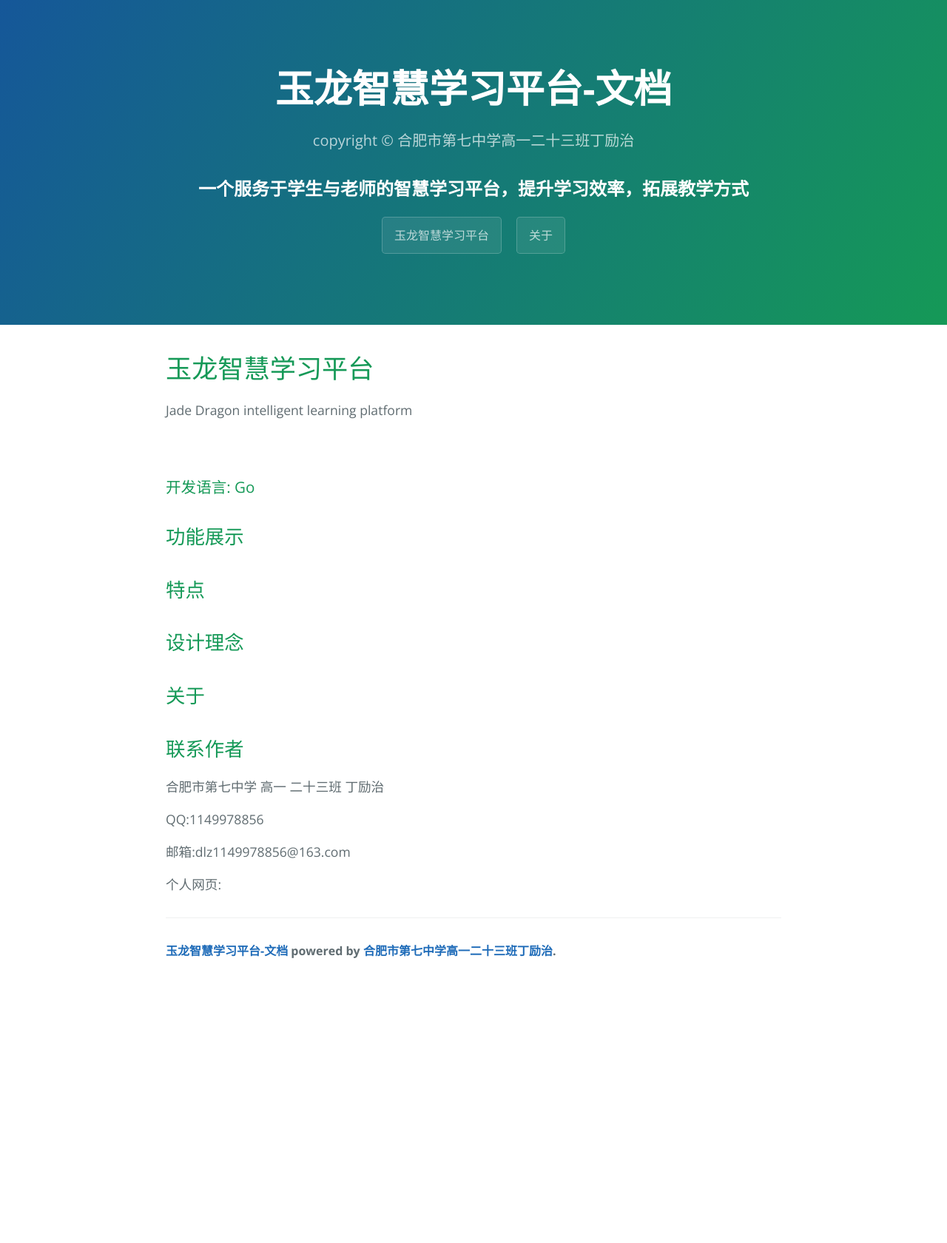
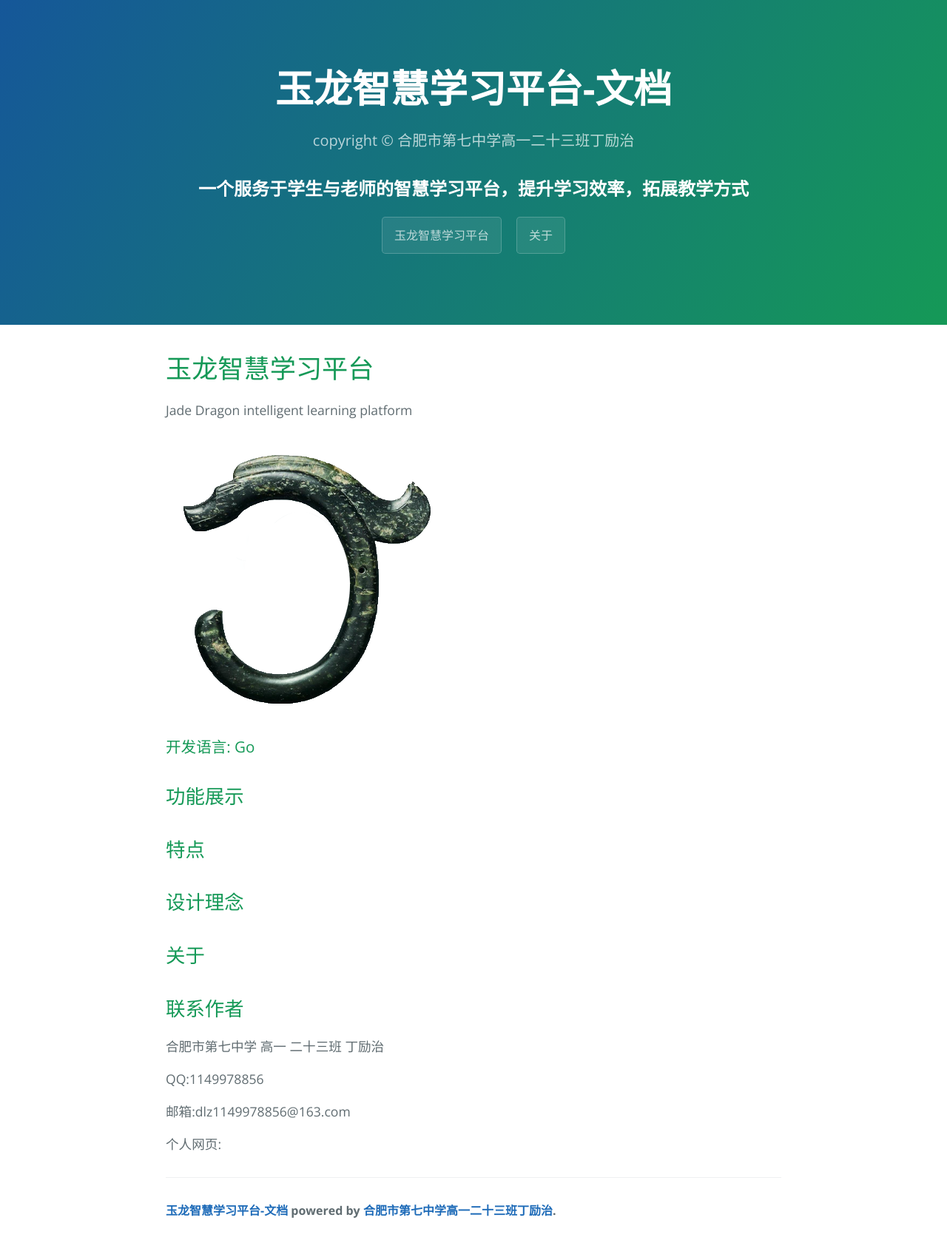
Before and after one commit to dingdinglz/jude, a Jekyll site: the page built from _posts/2022-01-26-about.md, in a window 1280 px wide. Shown: the whole page at 74% size. Built offline with Jekyll 4.4.1, drawn with Linux system fonts in a browser that asks for light colours; before the commit the page ends 1329 px from its top, so only the background shows below that.

Commit message:
Update 2022-01-26-about.md

```diff
--- a/_posts/2022-01-26-about.md
+++ b/_posts/2022-01-26-about.md
@@ -9,7 +9,7 @@ categories: main
 
 Jade Dragon intelligent learning platform
 
-![]()
+![]({{site.baseurl}}/img/logo.png)
 
 ### 开发语言: Go
 
```
